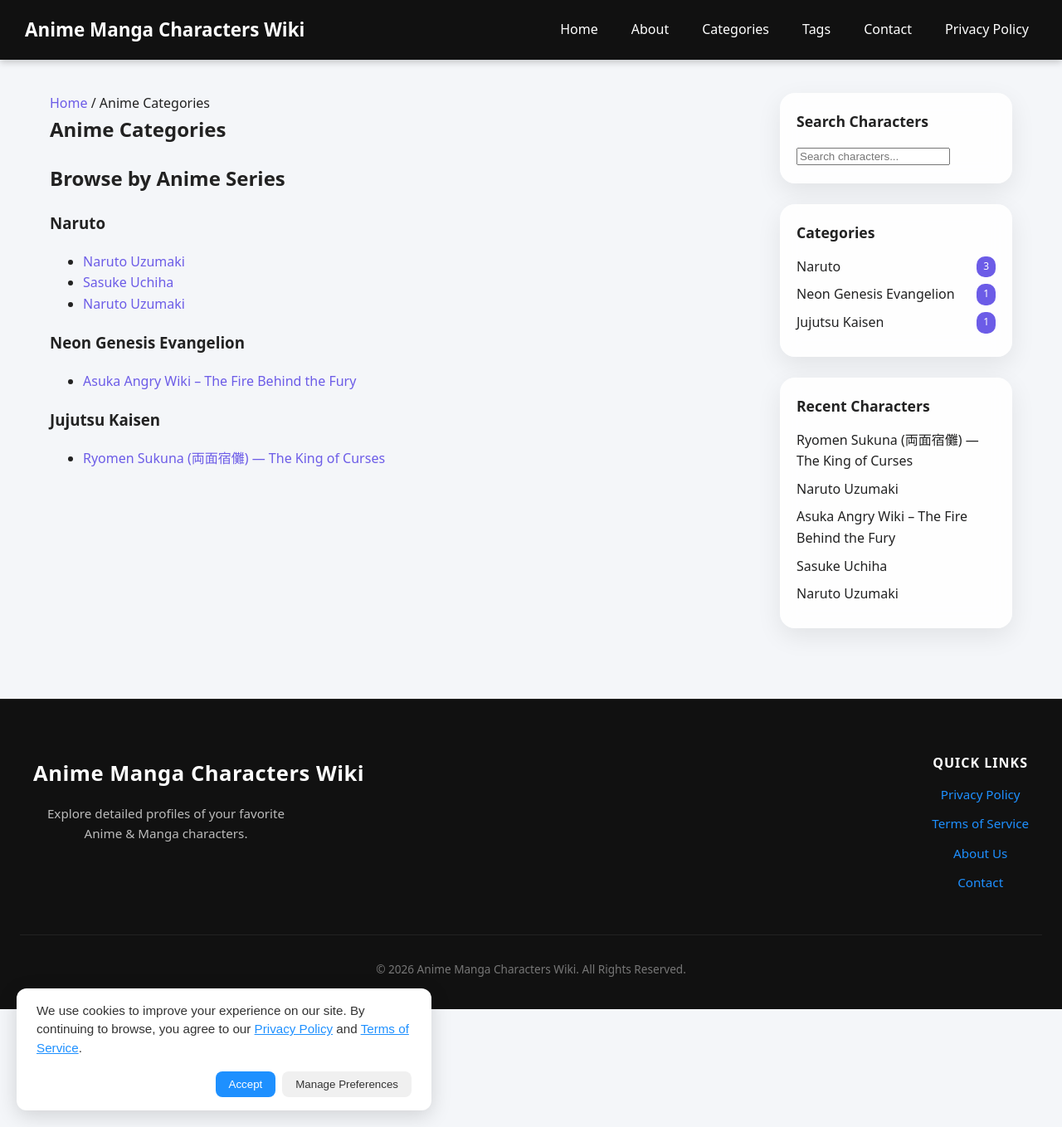
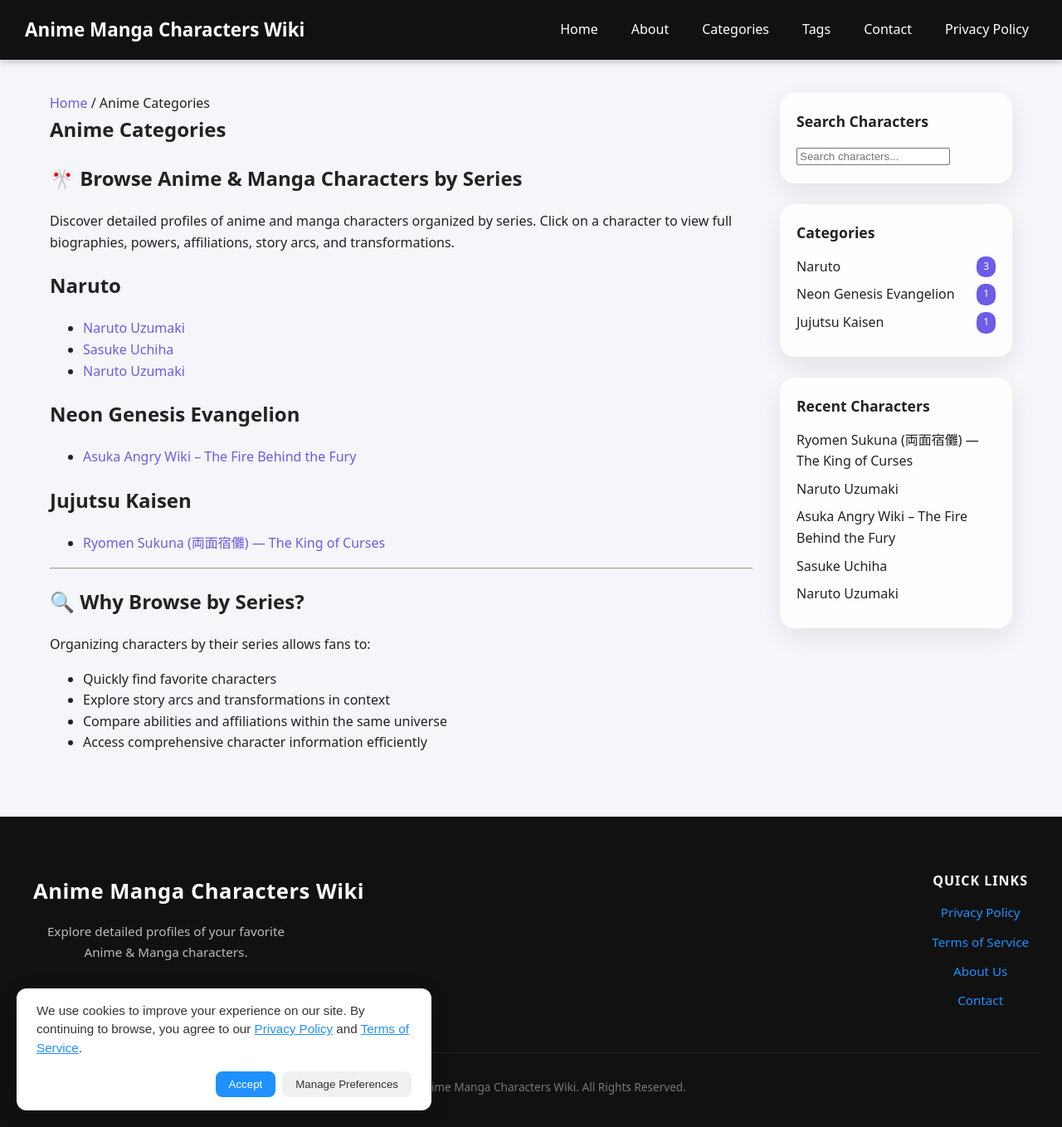
Before and after one commit to characterswiki/characters, a Jekyll site: the page built from _pages/categories.md, in a window 1280 px wide and 1358 px high. Shown: the whole window at 83% size. Built offline with Jekyll 4.4.1, drawn with Linux system fonts in a browser that asks for light colours.

Commit message:
Update categories.md

```diff
--- a/_pages/categories.md
+++ b/_pages/categories.md
@@ -2,18 +2,33 @@
 layout: page
 title: Anime Categories
 permalink: /categories/
-description: Browse anime and manga characters by series category including Naruto, One Piece, Bleach and more.
+description: Browse anime and manga characters by series category including Naruto, One Piece, Bleach, Dragon Ball, Attack on Titan and more. Explore detailed character profiles, powers, story arcs, and affiliations.
 ---
 
-## Browse by Anime Series
+# 🎌 Browse Anime & Manga Characters by Series
+
+Discover detailed profiles of anime and manga characters organized by series. Click on a character to view full biographies, powers, affiliations, story arcs, and transformations.
 
 {% for category in site.categories %}
-### {{ category[0] }}
+## {{ category[0] }}
+
 <ul>
-{% for post in category[1] %}
-<li>
-<a href="{{ site.baseurl }}{{ post.url }}">{{ post.title }}</a>
-</li>
+  {% for post in category[1] %}
+  <li>
+    <a href="{{ post.url | relative_url }}">{{ post.title }}</a>
+  </li>
+  {% endfor %}
+</ul>
+
 {% endfor %}
-</ul>
-{% endfor %}
+
+---
+
+## 🔍 Why Browse by Series?
+
+Organizing characters by their series allows fans to:
+
+- Quickly find favorite characters
+- Explore story arcs and transformations in context
+- Compare abilities and affiliations within the same universe
+- Access comprehensive character information efficiently
```
